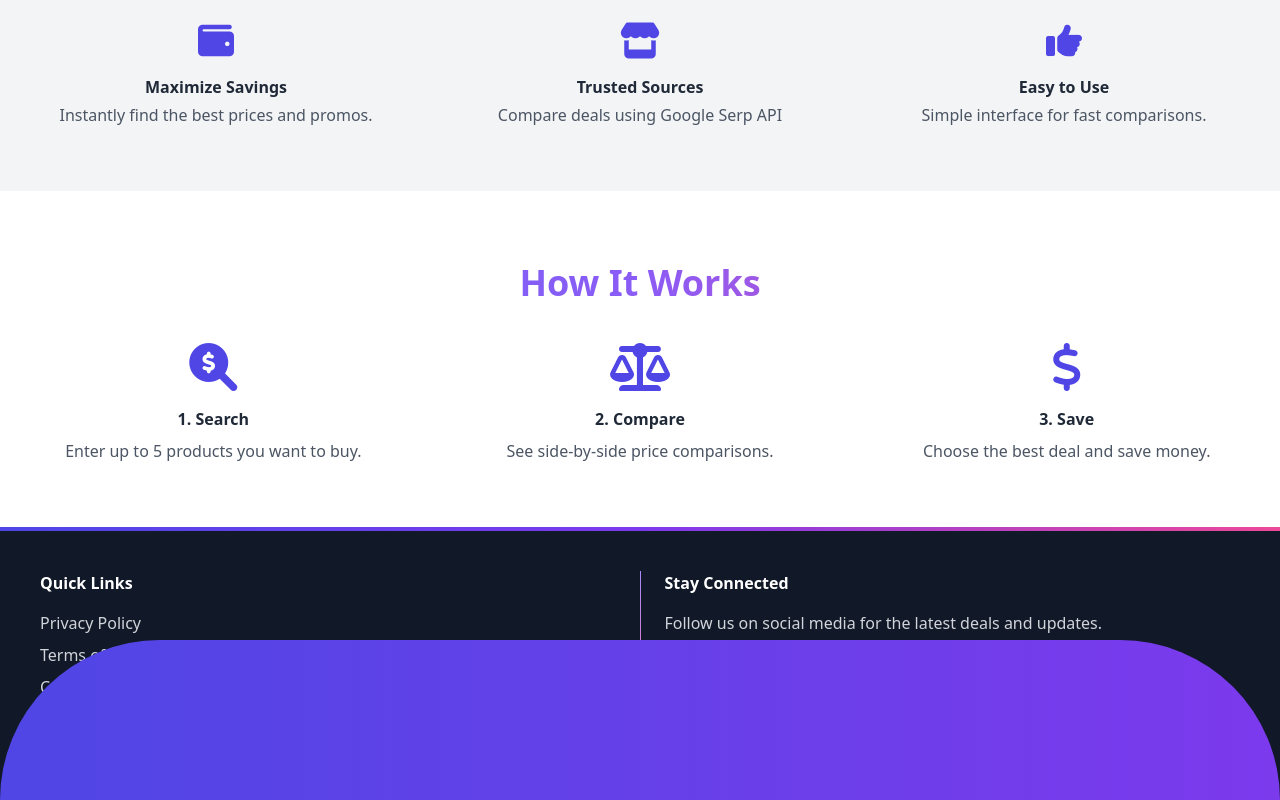
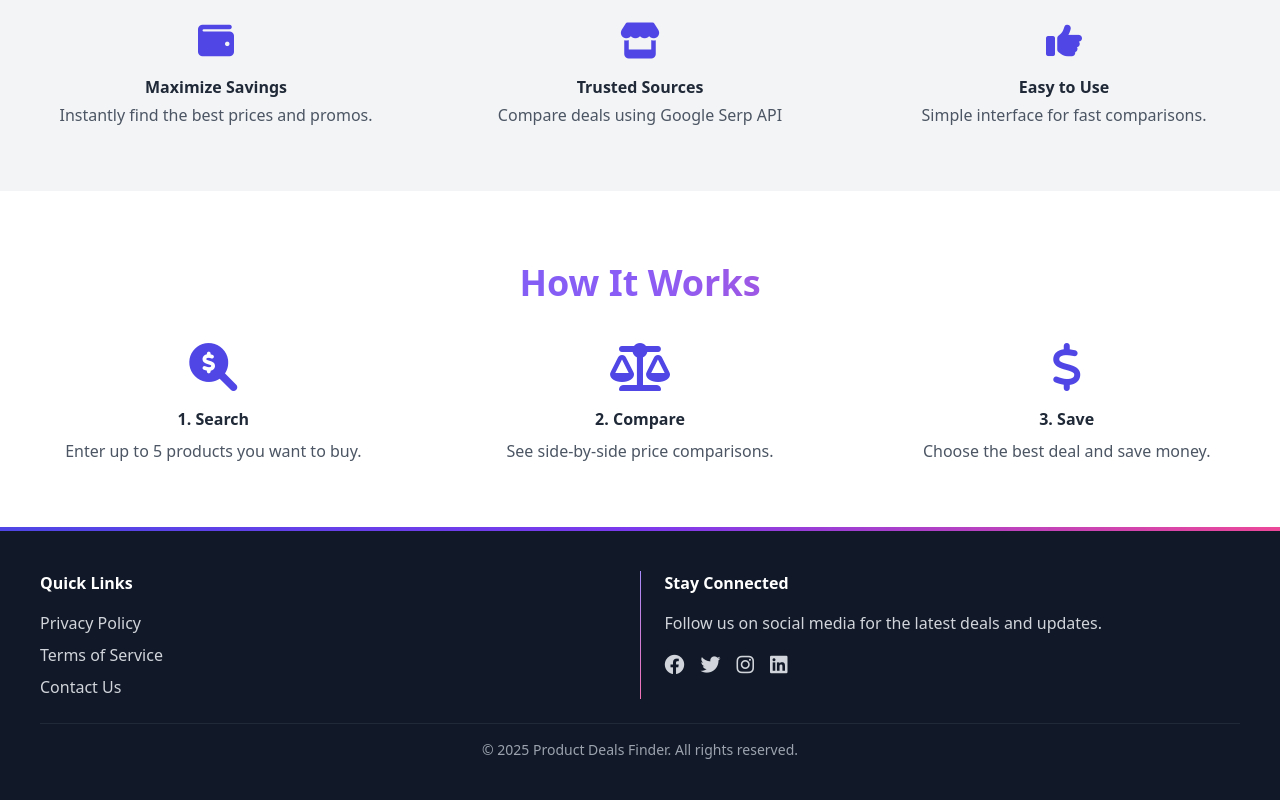
Before and after one commit to nuthanm/product-deals-app, a plain HTML site: page src/index.html in a window 1280 px wide. Shown: the part 649-1449 px from the top of the page. Drawn offline with nearby package versions, Linux system fonts and the light colour scheme.

Commit message:
Remove bottom semi-circle gradient from footer in index.html

```diff
--- a/src/index.html
+++ b/src/index.html
@@ -292,11 +292,6 @@
           © 2025 Product Deals Finder. All rights reserved.
         </div>
       </footer>
-
-      <!-- bottom semi-circle gradient -->
-      <div
-        class="absolute bottom-0 left-0 w-full h-40 bg-gradient-to-r from-indigo-600 to-purple-600 rounded-t-full"
-      ></div>
     </div>
     <!-- Toast Notification -->
     <div
```
